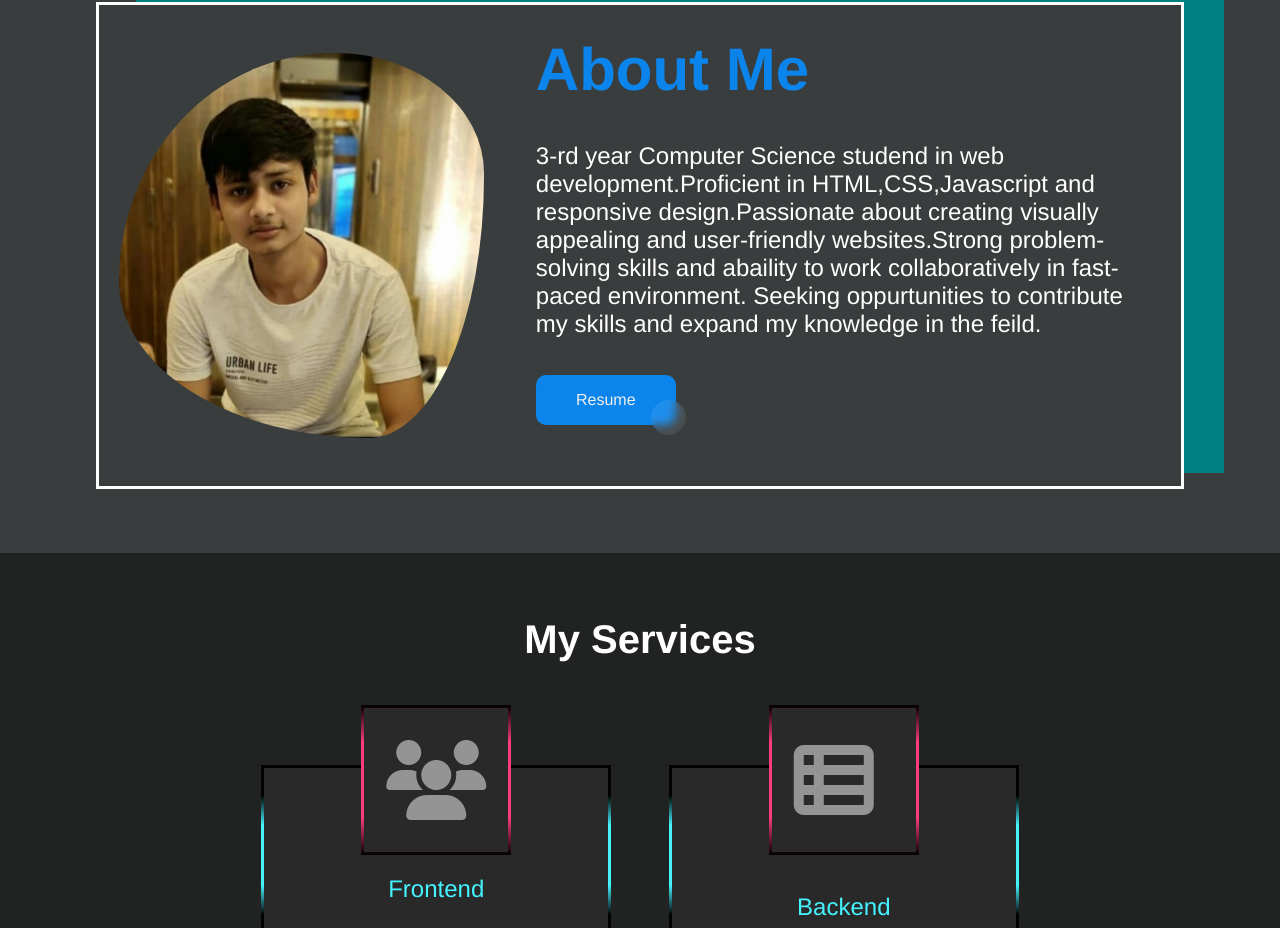
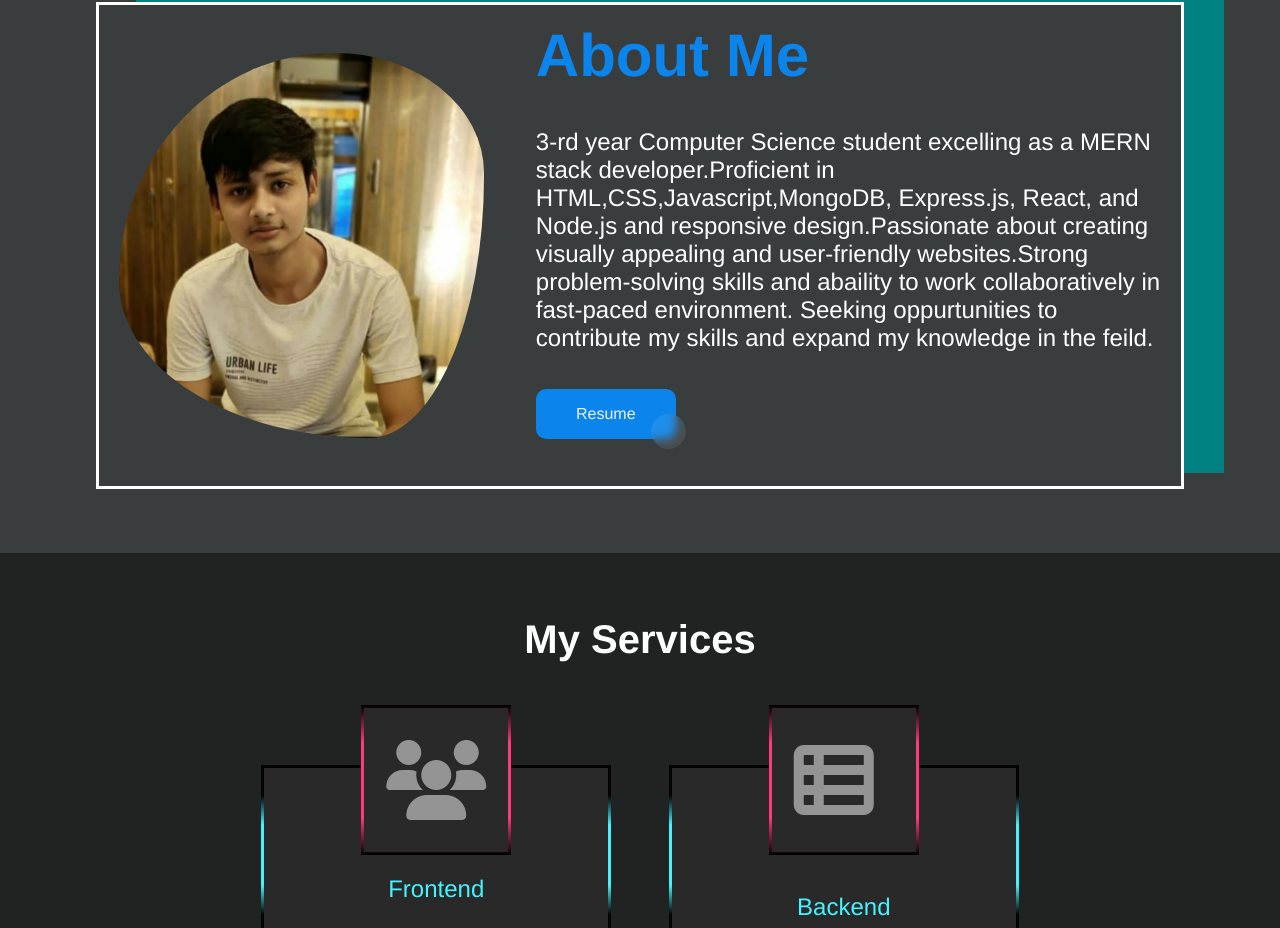
Before and after one commit to ghostayush/My-Portfolio, a plain HTML site: page index.html in a window 1280 px wide. Shown: the part 900-1828 px from the top of the page. Drawn offline with nearby package versions, Linux system fonts and the light colour scheme.

Commit message:
Updated about section

```diff
--- a/index.html
+++ b/index.html
@@ -73,12 +73,12 @@
             </div>
             <div class="about-col-right">
                 <h1 class="sub-title">About Me</h1>
-                <p class="about-text">3-rd year Computer Science studend in web development.Proficient in HTML,CSS,Javascript and
-                    responsive design.Passionate about creating visually appealing and user-friendly websites.<span>Strong
+                <p class="about-text">3-rd year Computer Science student excelling as a MERN stack developer.Proficient in HTML,CSS,Javascript,MongoDB, Express.js,
+                    React, and Node.js and responsive design.Passionate about creating visually appealing and user-friendly websites.<span>Strong
                      problem-solving skills and abaility to work collaboratively in fast-paced environment.
                      Seeking oppurtunities to contribute my skills and expand my knowledge in the feild.</span> </p>
 
-                <a class="button-86" href="https://drive.google.com/file/d/1lR48xu_cO_Xiuu2I9uLTZUjztVdI0U8C/view?usp=sharing" target="_blank">Resume</a>
+                <a class="button-86" href="https://drive.google.com/file/d/16vHlSabkjdYojQ-QtvsBwwL-FvQ0xrOB/view?usp=drive_link" target="_blank">Resume</a>
             </div>
         </div>
 </section>
```
